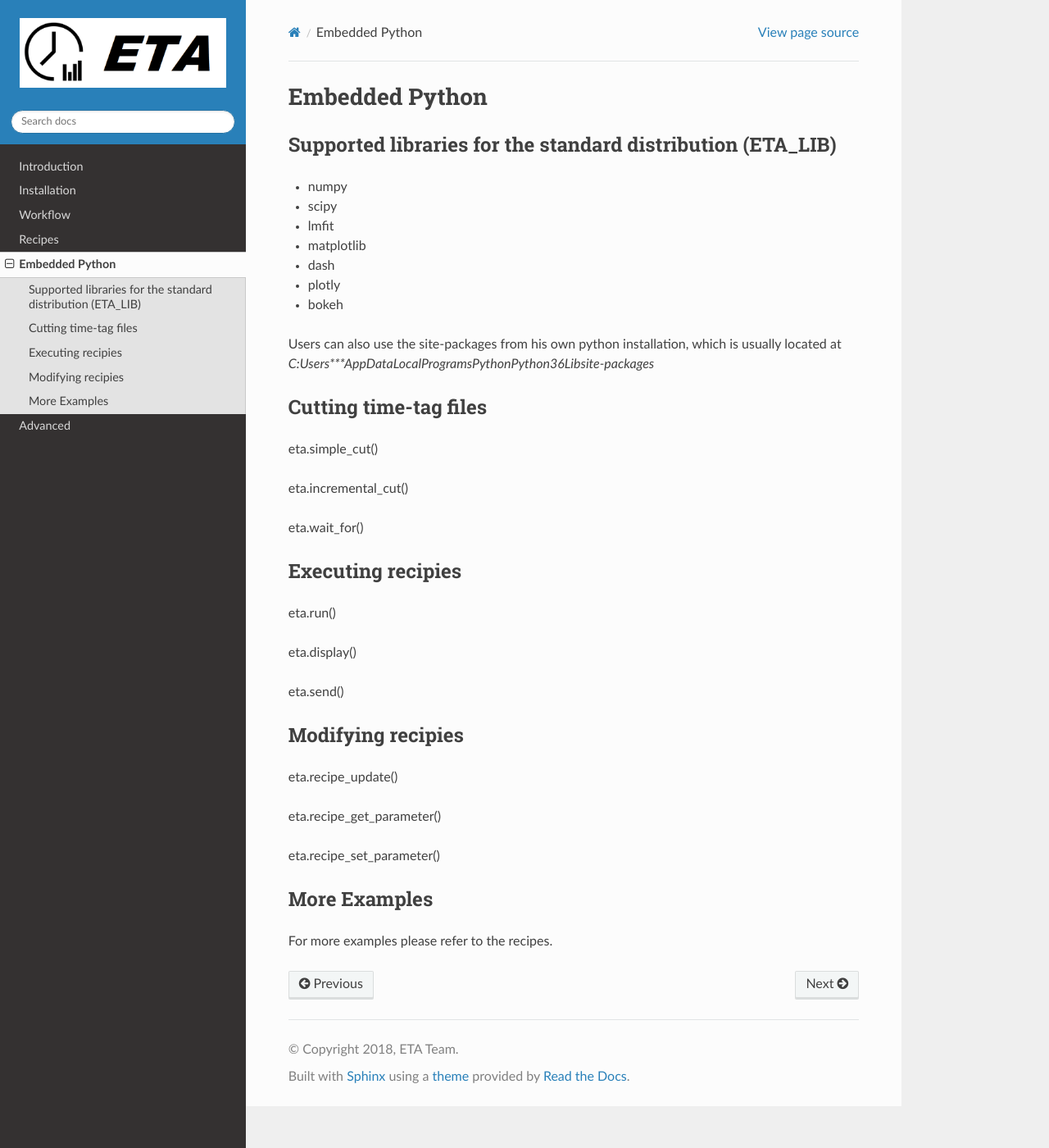
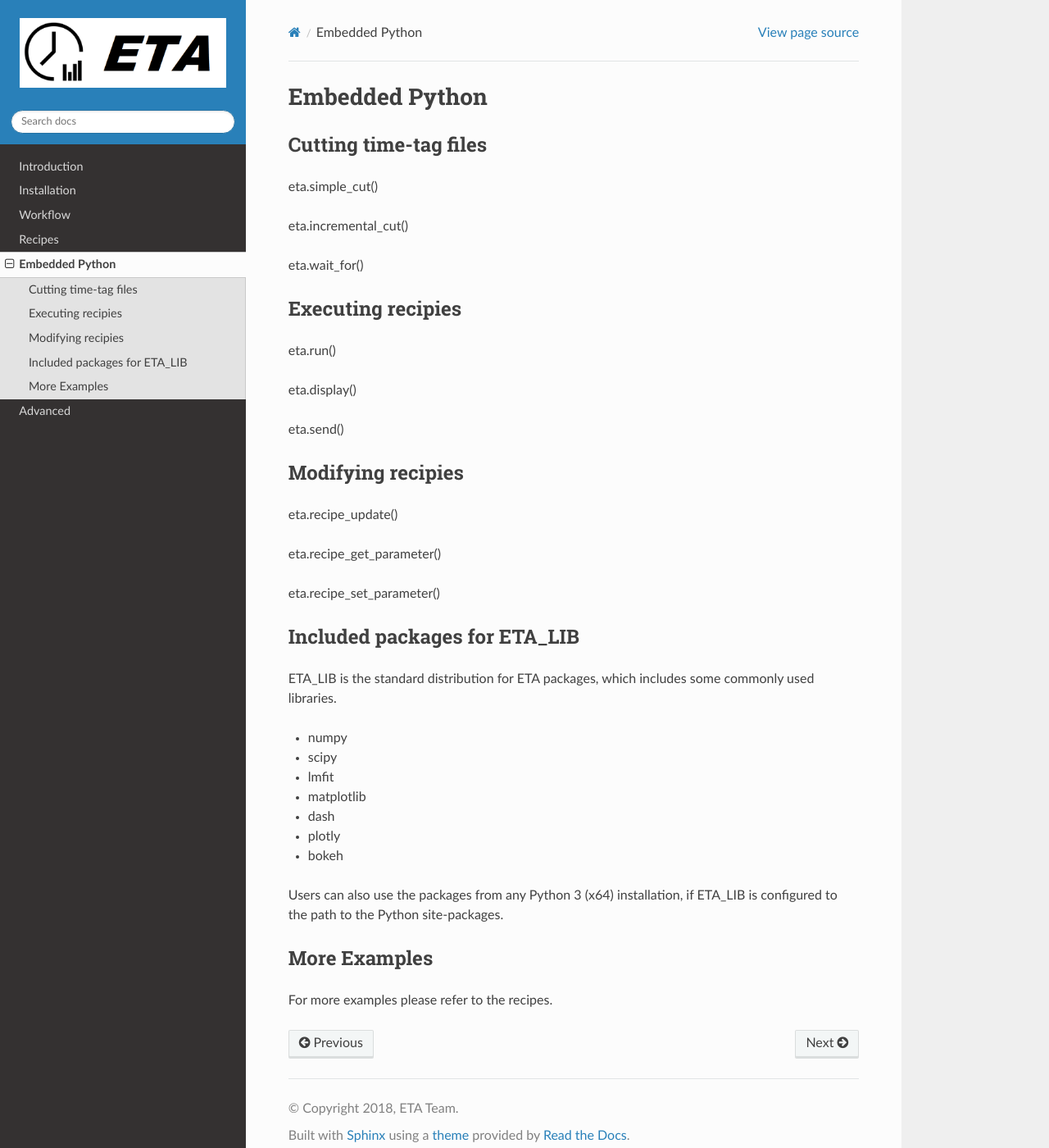
Before and after one commit to timetag/timetag.github.io, a Sphinx documentation site: the page built from docs/python.rst, in a window 1280 px wide and 1400 px high. Shown: the whole window at 82% size. Built offline with Sphinx 7.4.7 and the Read the Docs theme 2.0.0, drawn with Linux system fonts in a browser that asks for light colours.

Commit message:
Update python.rst

```diff
--- a/docs/python.rst
+++ b/docs/python.rst
@@ -1,19 +1,6 @@
 Embedded Python
 ===============================
 
-Supported libraries for the standard distribution (ETA_LIB)
------
-
-- numpy
-- scipy
-- lmfit
-- matplotlib
-- dash
-- plotly
-- bokeh
-
-Users can also use the site-packages from his own python installation,
-which is usually located at `C:\Users\***\AppData\Local\Programs\Python\Python36\Lib\site-packages`
 
 Cutting time-tag files
 -----
@@ -42,6 +29,20 @@ eta.recipe_get_parameter()
 
 eta.recipe_set_parameter()
 
+Included packages for ETA_LIB
+-----
+
+ETA_LIB is the standard distribution for ETA packages, which includes some commonly used libraries.
+
+- numpy
+- scipy
+- lmfit
+- matplotlib
+- dash
+- plotly
+- bokeh
+
+Users can also use the packages from any Python 3 (x64) installation, if ETA_LIB is configured to the path to the Python site-packages.
 
 More Examples
 -----
```
